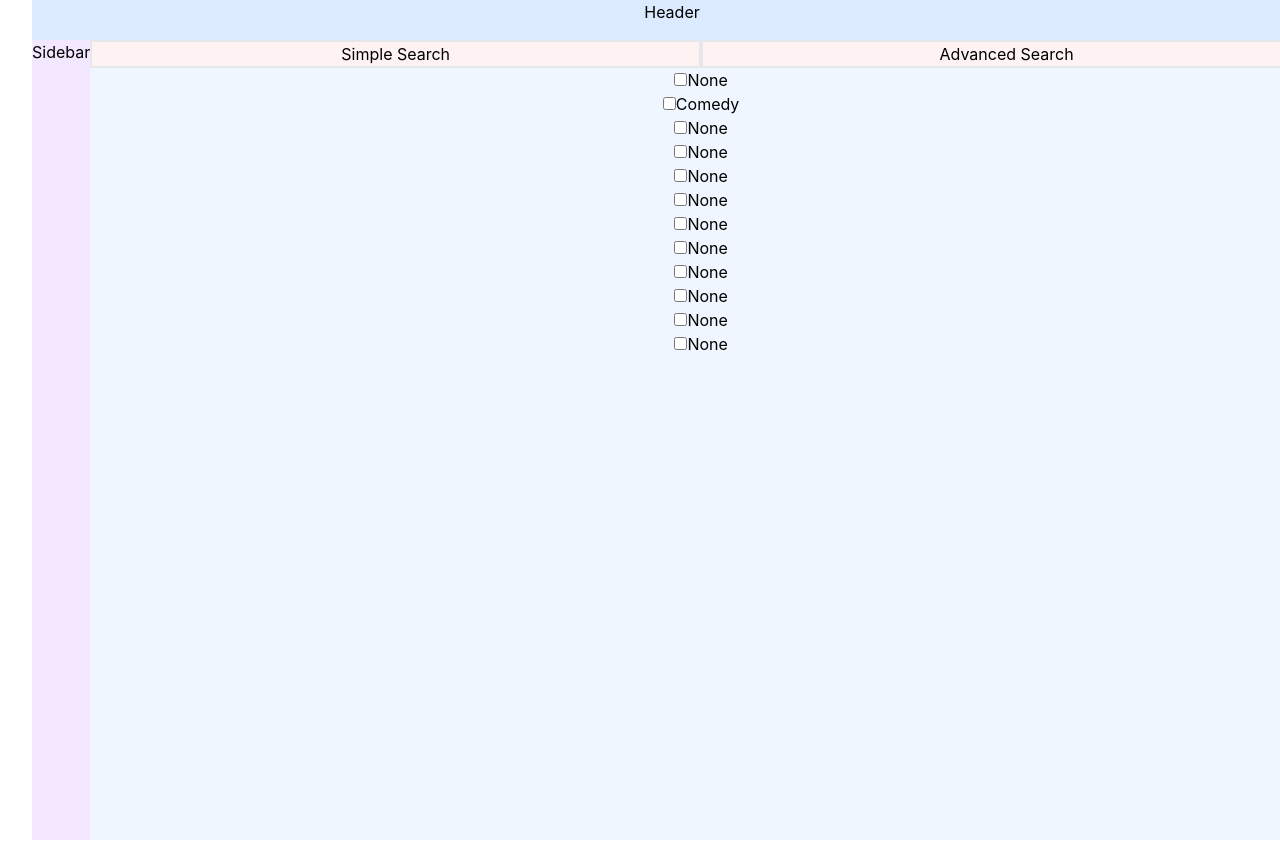
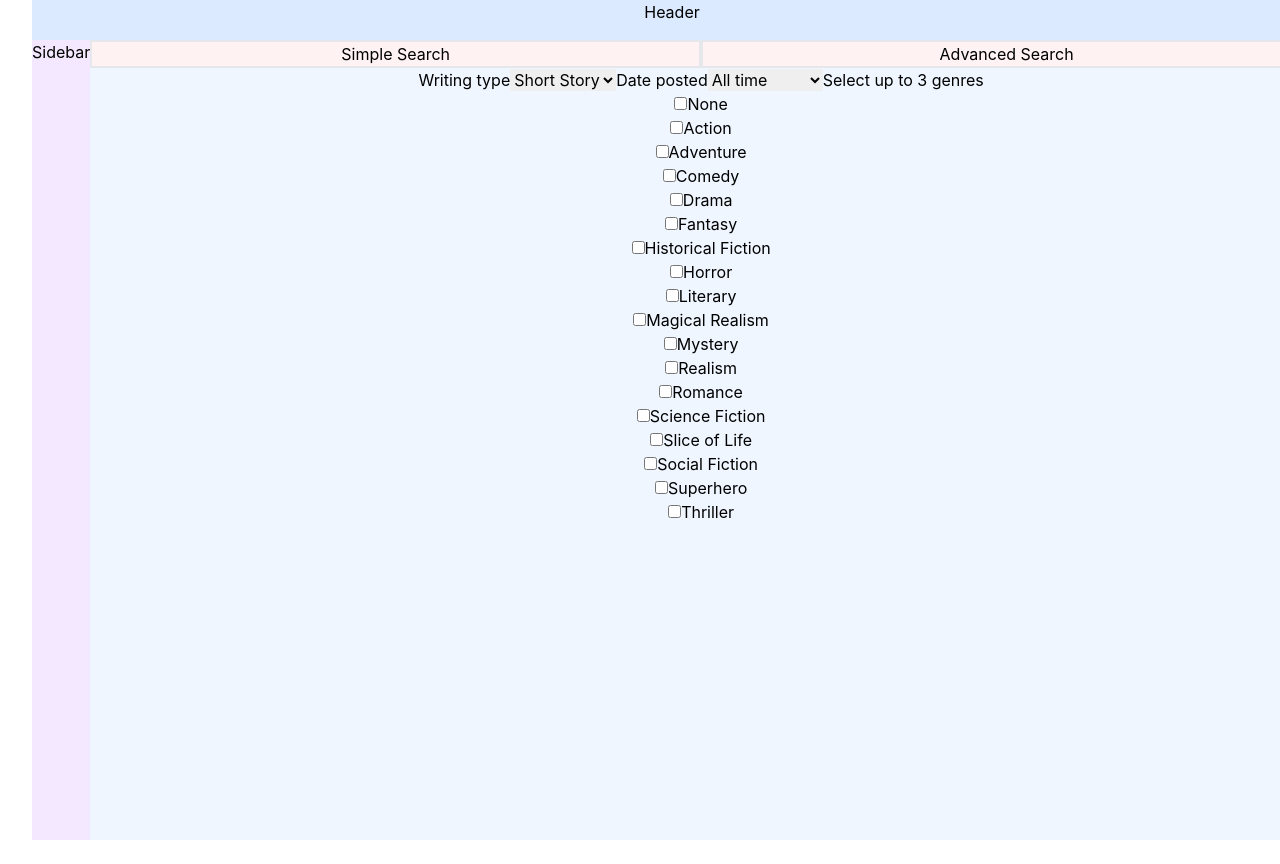
Before and after one commit to Matt-Eva/freecreate-react, a React (Vite) app: page / in a window 1280 px wide. Built offline with nearby package versions, Linux system fonts and the light colour scheme; no server answers.

Commit message:
set up controlled checkboxes that update when clicked

```diff
--- a/src/pages/Home/components/SimpleSearch.tsx
+++ b/src/pages/Home/components/SimpleSearch.tsx
@@ -1,11 +1,28 @@
 import { useState } from "react";
 
 function SimpleSearch() {
-  const defaultGenreState = {
+  interface GenreObject {
+    [index: string]: {
+      selected: boolean;
+      disabled: boolean;
+      value: string;
+    };
+  }
+  const defaultGenreState: GenreObject = {
     none: {
       selected: false,
       disabled: false,
       value: "None",
+    },
+    action: {
+      selected: false,
+      disabled: false,
+      value: "Action",
+    },
+    adventure: {
+      selected: false,
+      disabled: false,
+      value: "Adventure",
     },
     fantasy: {
       selected: false,
@@ -30,7 +47,7 @@ function SimpleSearch() {
     historical: {
       selected: false,
       disabled: false,
-      value: "Historical",
+      value: "HistoricalFiction",
     },
     drama: {
       selected: false,
@@ -67,16 +84,51 @@ function SimpleSearch() {
       disabled: false,
       value: "SliceOfLife",
     },
+    realism: {
+      selected: false,
+      disabled: false,
+      value: "Realism",
+    },
+    social: {
+      selected: false,
+      disabled: false,
+      value: "SocialFiction",
+    },
+    superhero: {
+      selected: false,
+      disabled: false,
+      value: "Superhero",
+    },
   };
   const [genres, setGenres] = useState(defaultGenreState);
 
   const handleSelection = (e: React.ChangeEvent) => {
     const target = e.target as HTMLInputElement;
-    console.log(target.name);
+    const name: string = target.name;
+    const updated = {
+      ...genres,
+      [name]: { ...genres[name], selected: !genres[name].selected },
+    };
+    setGenres(updated);
   };
 
   return (
     <section>
+      <label>Writing type</label>
+      <select>
+        <option>Short Story</option>
+        <option>Novel</option>
+      </select>
+      <label>Date posted</label>
+      <select>
+        <option>All time</option>
+        <option>Past Year</option>
+        <option>Past Month</option>
+        <option>Past Week</option>
+        <option>Past Day</option>
+        <option>Most Recent</option>
+      </select>
+      <label>Select up to 3 genres</label>
       <ul>
         <li>
           <input
@@ -92,6 +144,26 @@ function SimpleSearch() {
           <input
             onChange={handleSelection}
             type="checkbox"
+            name="action"
+            checked={genres.action.selected}
+            disabled={genres.action.disabled}
+          />
+          Action
+        </li>
+        <li>
+          <input
+            onChange={handleSelection}
+            type="checkbox"
+            name="adventure"
+            checked={genres.adventure.selected}
+            disabled={genres.adventure.disabled}
+          />
+          Adventure
+        </li>
+        <li>
+          <input
+            onChange={handleSelection}
+            type="checkbox"
             name="comedy"
             checked={genres.comedy.selected}
             disabled={genres.comedy.disabled}
@@ -102,101 +174,141 @@ function SimpleSearch() {
           <input
             onChange={handleSelection}
             type="checkbox"
-            name="none"
-            checked={genres.none.selected}
-            disabled={genres.none.disabled}
+            name="drama"
+            checked={genres.drama.selected}
+            disabled={genres.drama.disabled}
           />
-          None
+          Drama
         </li>
         <li>
           <input
             onChange={handleSelection}
             type="checkbox"
-            name="none"
-            checked={genres.none.selected}
-            disabled={genres.none.disabled}
+            name="fantasy"
+            checked={genres.fantasy.selected}
+            disabled={genres.fantasy.disabled}
           />
-          None
+          Fantasy
         </li>
         <li>
           <input
             onChange={handleSelection}
             type="checkbox"
-            name="none"
-            checked={genres.none.selected}
-            disabled={genres.none.disabled}
+            name="historical"
+            checked={genres.historical.selected}
+            disabled={genres.historical.disabled}
           />
-          None
+          Historical Fiction
         </li>
         <li>
           <input
             onChange={handleSelection}
             type="checkbox"
-            name="none"
-            checked={genres.none.selected}
-            disabled={genres.none.disabled}
+            name="horror"
+            checked={genres.horror.selected}
+            disabled={genres.horror.disabled}
           />
-          None
+          Horror
         </li>
         <li>
           <input
             onChange={handleSelection}
             type="checkbox"
-            name="none"
-            checked={genres.none.selected}
-            disabled={genres.none.disabled}
+            name="literary"
+            checked={genres.literary.selected}
+            disabled={genres.literary.disabled}
           />
-          None
+          Literary
         </li>
         <li>
           <input
             onChange={handleSelection}
             type="checkbox"
-            name="none"
-            checked={genres.none.selected}
-            disabled={genres.none.disabled}
+            name="magicalRealism"
+            checked={genres.magicalRealism.selected}
+            disabled={genres.magicalRealism.disabled}
           />
-          None
+          Magical Realism
         </li>
         <li>
           <input
             onChange={handleSelection}
             type="checkbox"
-            name="none"
-            checked={genres.none.selected}
-            disabled={genres.none.disabled}
+            name="mystery"
+            checked={genres.mystery.selected}
+            disabled={genres.mystery.disabled}
           />
-          None
+          Mystery
         </li>
         <li>
           <input
             onChange={handleSelection}
             type="checkbox"
-            name="none"
-            checked={genres.none.selected}
-            disabled={genres.none.disabled}
+            name="realism"
+            checked={genres.realism.selected}
+            disabled={genres.realism.disabled}
           />
-          None
+          Realism
         </li>
         <li>
           <input
             onChange={handleSelection}
             type="checkbox"
-            name="none"
-            checked={genres.none.selected}
-            disabled={genres.none.disabled}
+            name="romance"
+            checked={genres.romance.selected}
+            disabled={genres.romance.disabled}
           />
-          None
+          Romance
         </li>
         <li>
           <input
             onChange={handleSelection}
             type="checkbox"
-            name="none"
-            checked={genres.none.selected}
-            disabled={genres.none.disabled}
+            name="sciFi"
+            checked={genres.sciFi.selected}
+            disabled={genres.sciFi.disabled}
           />
-          None
+          Science Fiction
+        </li>
+        <li>
+          <input
+            onChange={handleSelection}
+            type="checkbox"
+            name="sliceOfLife"
+            checked={genres.sliceOfLife.selected}
+            disabled={genres.sliceOfLife.disabled}
+          />
+          Slice of Life
+        </li>
+        <li>
+          <input
+            onChange={handleSelection}
+            type="checkbox"
+            name="social"
+            checked={genres.social.selected}
+            disabled={genres.social.disabled}
+          />
+          Social Fiction
+        </li>
+        <li>
+          <input
+            onChange={handleSelection}
+            type="checkbox"
+            name="superhero"
+            checked={genres.superhero.selected}
+            disabled={genres.superhero.disabled}
+          />
+          Superhero
+        </li>
+        <li>
+          <input
+            onChange={handleSelection}
+            type="checkbox"
+            name="thriller"
+            checked={genres.thriller.selected}
+            disabled={genres.thriller.disabled}
+          />
+          Thriller
         </li>
       </ul>
     </section>
```
